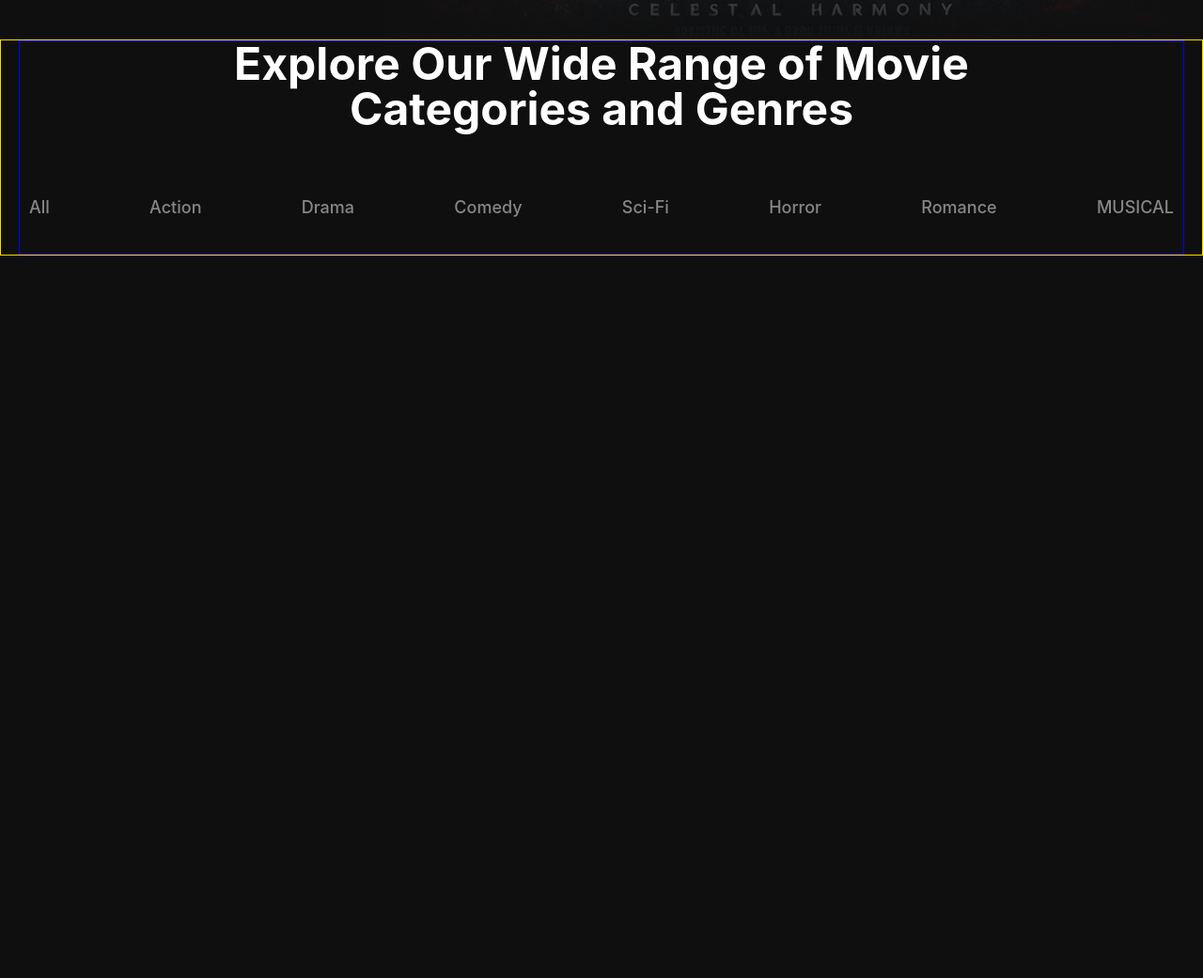
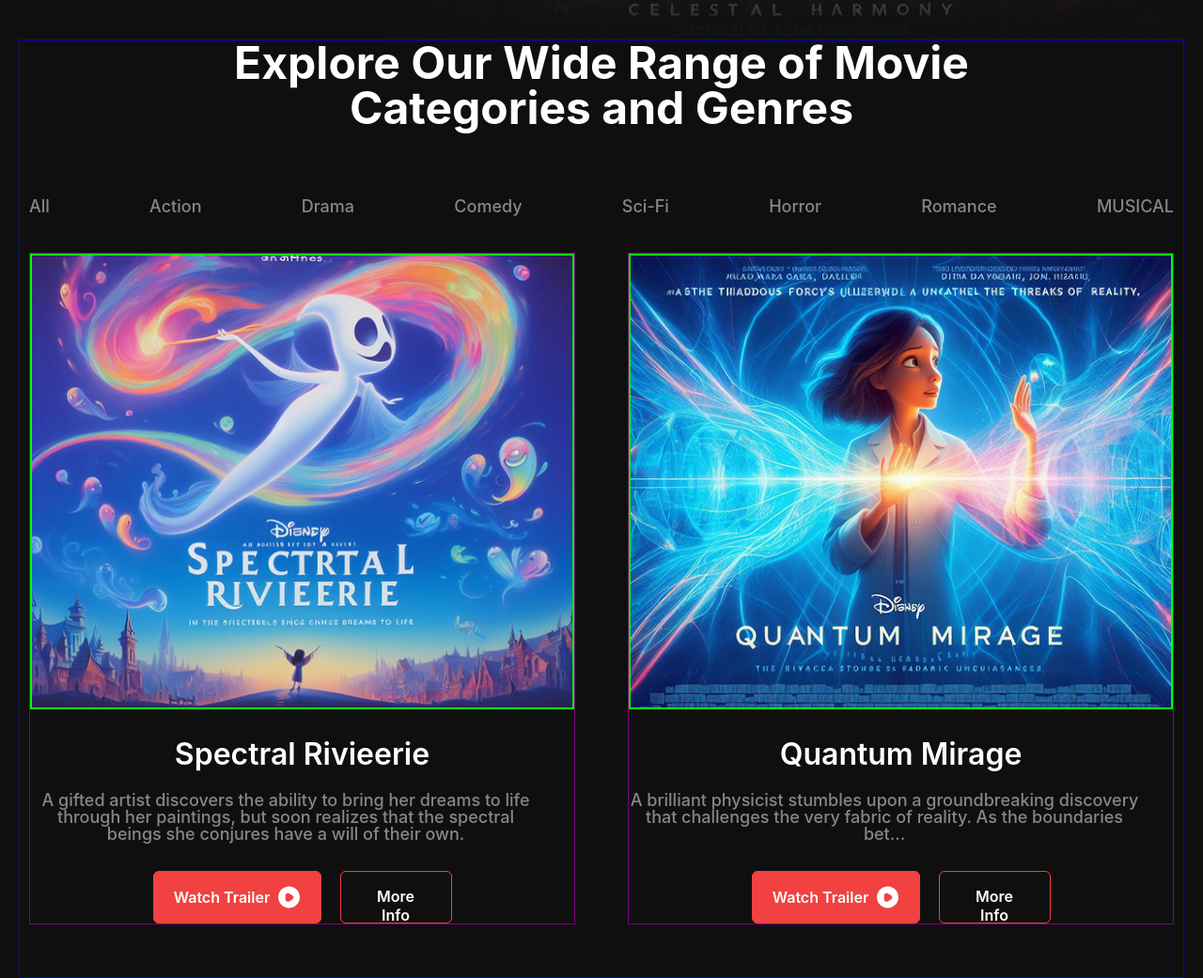
Before and after one commit to Gray-01/mostream, a plain HTML site: page index.html in a window 1280 px wide. Shown: the part 718-1759 px from the top of the page at 94% size. Before the commit the page ends 990 px from the top, so only its background shows below. Drawn offline with Linux system fonts and the light colour scheme; a web font is replaced by a local one.

Commit message:
добавлены две большие карточки

```diff
--- /dev/null
+++ b/css/components/card--large.css
@@ -0,0 +1,9 @@
+.card__image--large {
+    width: 37rem;
+    /*592px*/
+    height: 30.3125rem;
+    /*485px*/
+    margin-bottom: 2rem;
+    /* 32px */
+    border: 2px solid lime;
+}
--- a/css/components/typography.css
+++ b/css/components/typography.css
@@ -11,3 +11,26 @@ h2.desc--h2 {
     margin: 0 auto;
     text-align: center;
 }
+
+h4.desc--h4 {
+    font-family: 'Inter', 'Sans-serif';
+    font-size: 2rem;
+    /*32px*/
+    font-weight: 600;
+    margin-bottom: 1.5rem;
+    /* 24px */
+    text-align: center;
+}
+
+p.card__desc-large {
+    width: 34rem;
+    /* 544px */
+    height: 3.25rem;
+    /* 52px */
+    font-family: 'Inter', 'Sans-serif';
+    font-weight: 500;
+    font-size: 18px;
+    margin-bottom: 2rem;
+    /* 32px */
+    text-align: center;
+}
--- a/css/style.css
+++ b/css/style.css
@@ -14,6 +14,8 @@
 @import url('components/indicator__list.css');
 @import url('components/typography.css');
 @import url('components/movie-categories__nav.css');
+@import url('components/cards.css');
+@import url('components/card--large.css');
 
 
 /* Базовые контейнеры */
@@ -108,5 +110,25 @@ p.hero__description {
 .movie-categories {
     margin-top: 7.5rem;
     /*120px*/
-    border: 1px solid gold;
 }
+
+.movie__list {
+    /* border: 1px solid red; */
+}
+
+.movies__row--large {
+    display: flex;
+    gap: 3.5rem;
+    /* 56px */
+    margin-bottom: 3.5rem;
+    /* 56px */
+}
+
+article.card--large {
+    border: 1px solid purple;
+}
+
+.card--large .btn-group {
+    display: flex;
+    justify-content: center;
+}
--- a/index.html
+++ b/index.html
@@ -61,7 +61,7 @@
           <div class="btn-group">
             <button class="btn btn--primary">
               Watch Trailer
-              <img class="btn__icon" src="images/icons/button-icon.svg" alt="кнопка">
+              <img class="btn__icon" src="images/icons/button-icon.svg" alt="" role="presentation">
             </button>
             <button class="btn btn--secondary">More Info</button>
           </div>
@@ -116,6 +116,47 @@
                 </ul>
               </nav>
             </div>
+            <div class="movie__list">
+              <div class="movies__row movies__row--large">
+
+                <article class="card card--large">
+                  <img class="card__image card__image--large" src="images/movie-categories/Movie1.png" alt="Movie1">
+                  <h4 class="desc--h4">Spectral Rivieerie</h4>
+                  <p class="card__desc card__desc-large">
+                    A gifted artist discovers the ability to bring her dreams to life through her paintings, but soon
+                    realizes that the spectral beings she conjures have a will of their own.
+                  </p>
+                  <div class="btn-group">
+                    <button class="btn btn--primary">
+                      Watch Trailer
+                      <img class="btn__icon" src="images/icons/button-icon.svg" alt="" role="presentation">
+                    </button>
+                    <button class="btn btn--secondary">More Info</button>
+                  </div>
+                </article>
+
+                <article class="card card--large">
+                  <img class="card__image card__image--large" src="images/movie-categories/Movie2.png" alt="Movie1">
+                  <h4 class="desc--h4">Quantum Mirage</h4>
+                  <p class="card__desc card__desc-large">
+                    A brilliant physicist stumbles upon a groundbreaking discovery that challenges the very fabric of
+                    reality. As the boundaries bet...
+                  </p>
+                  <div class="btn-group">
+                    <button class="btn btn--primary">
+                      Watch Trailer
+                      <img class="btn__icon" src="images/icons/button-icon.svg" alt="" role="presentation">
+                    </button>
+                    <button class="btn btn--secondary">More Info</button>
+                  </div>
+                </article>
+
+              </div>
+
+              <div class="movies__row movies__row--small">
+
+              </div>
+            </div>
           </div>
 
         </section>
```
Also changed, not shown: images/movie-categories/Movie1.png (added), images/movie-categories/Movie2.png (added).
